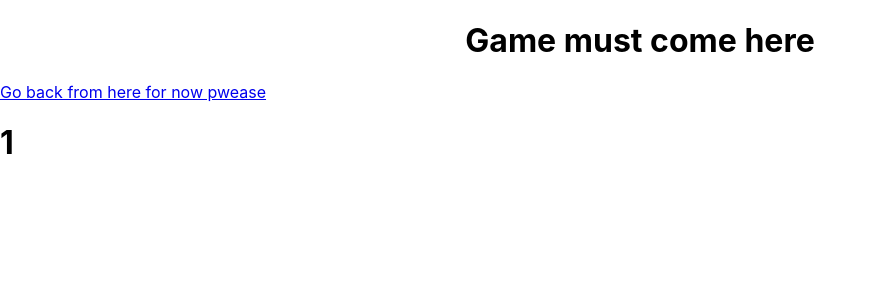
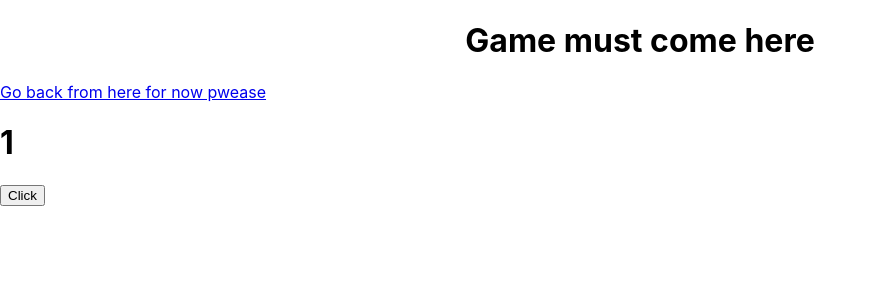
Before and after one commit to Yash-Bavishi/typing-game-with-socket, a React (Create React App) app in the folder frontend/drossio/: page /game in a window 1280 px wide. Shown: the top 300 px of the page, without its empty margins (0-877 px from the left). Built offline with nearby package versions, Linux system fonts and the light colour scheme; no server answers.

Commit message:
This doesn't works

```diff
--- a/frontend/drossio/src/components/Game.jsx
+++ b/frontend/drossio/src/components/Game.jsx
@@ -20,6 +20,14 @@ function Game(props) {
 
 	const [arr, setArr] = useState([1])
 
+	const adder = () => {
+		const temp = arr
+		temp.push(arr[arr.length - 1] + 1)
+		console.log(arr)
+		setArr(temp)
+		// setArr([...arr, arr[arr.length - 1] + 1])
+	}
+
 	const location = useLocation();
 	const { state } = location
 	console.log(state)
@@ -34,10 +42,11 @@ function Game(props) {
 				<div className="Game">
 					<center><h1>Game must come here</h1></center>
 					<Link to={`/`}>Go back from here for now pwease</Link>
-			</div> }
+				</div>}
 
-		{arr.map((keys, items) => <h1>{keys}</h1>)}
+			{arr.map((items, i) => (<h1>{items}</h1>))}
 
+			<button onClick={adder}>Click</button>
 
 		</div>
 	)
```
Lines whose indentation alone changed are shown as unchanged.
